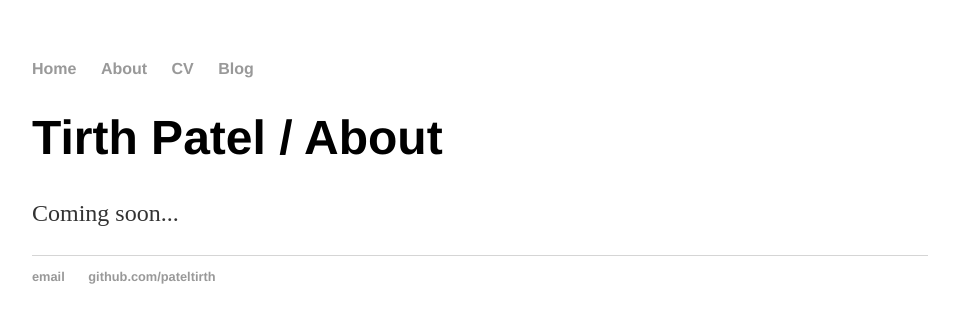
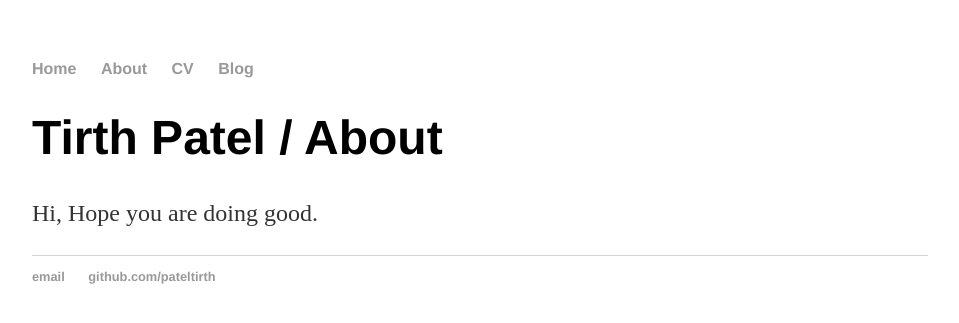
Before and after one commit to pateltirth/pateltirth.github.io, a Jekyll site: the page built from about/index.html, in a window 1280 px wide. Shown: the top 323 px of the page, without its empty margins (160-1119 px from the left). Built offline with Jekyll 4.4.1, drawn with Linux system fonts in a browser that asks for light colours.

Commit message:
test push

```diff
--- a/about/index.html
+++ b/about/index.html
@@ -3,4 +3,4 @@ layout: default
 title: Tirth Patel / About
 ---
 	<h1>{{ page.title }}</h1>
-	<p>Coming soon...</p>
+	<p>Hi, Hope you are doing good.  </p>
```
